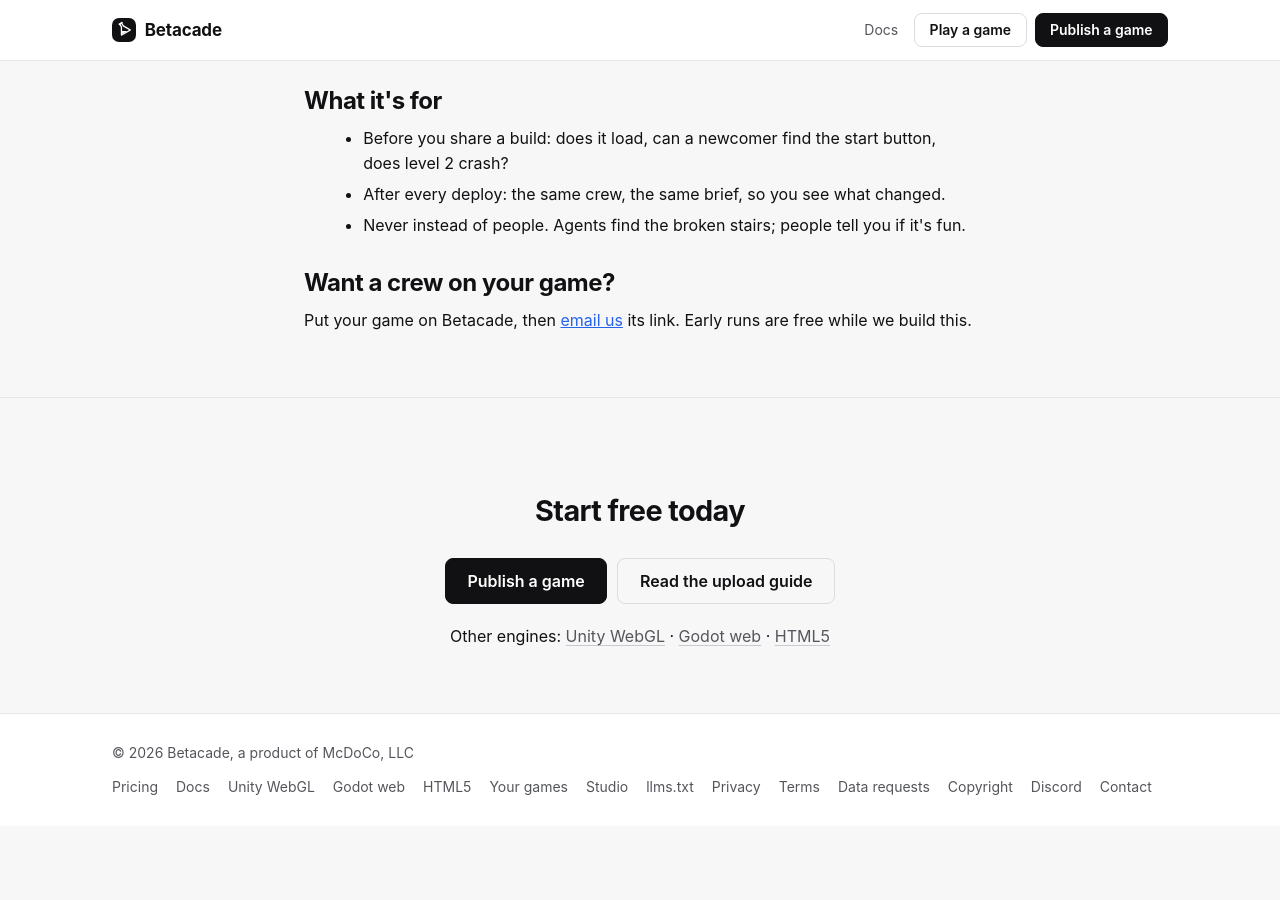
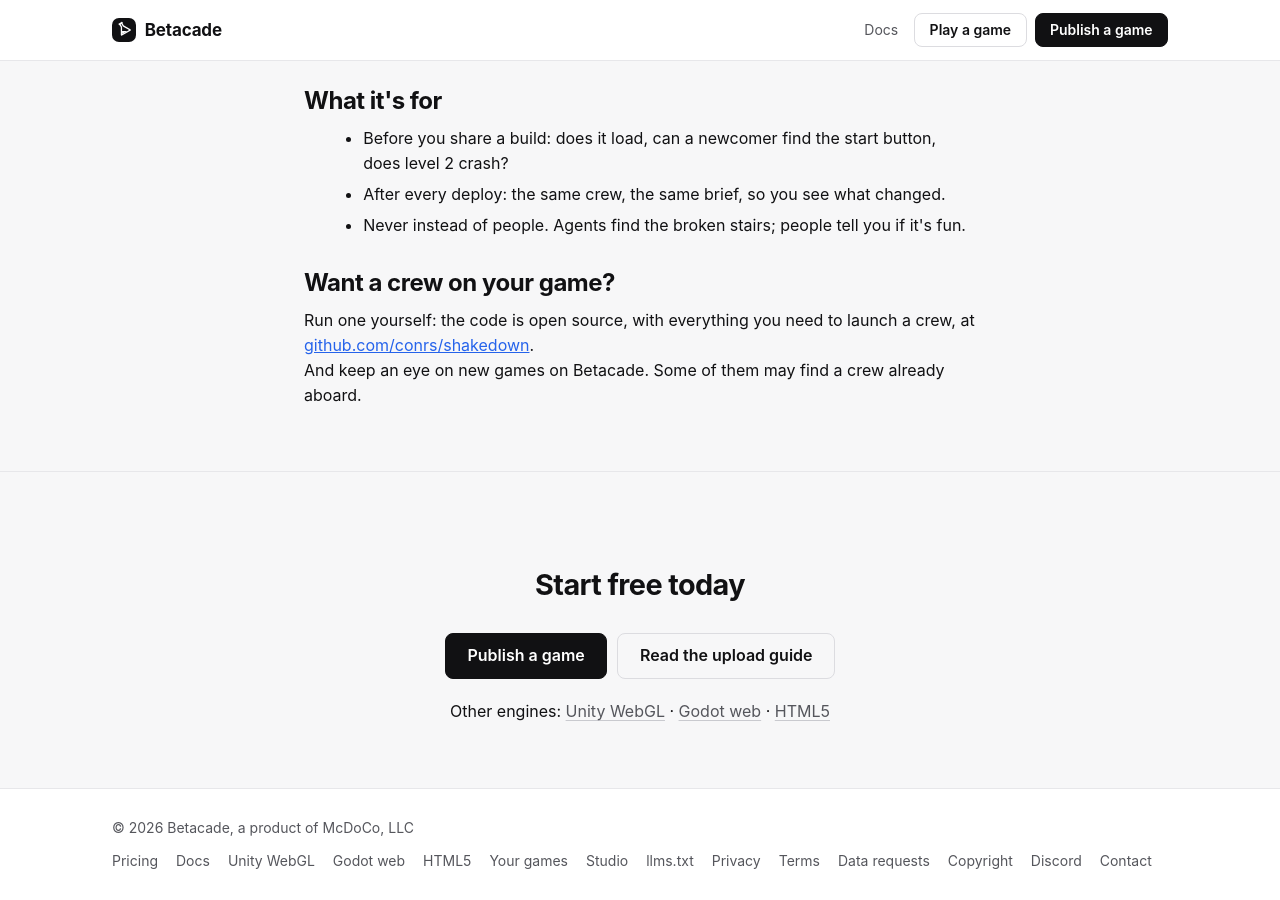
Before and after one commit to mcdoco/betacade.com, a Jekyll site: the page built from shakedown.html, in a window 1280 px wide and 900 px high, scrolled down 928 px. Built offline with Jekyll 4.4.1, drawn with Linux system fonts in a browser that asks for light colours; before the commit the page ends 1754 px from its top, so only the background shows below that.

Commit message:
Shakedown: point to the repo instead of offering runs
Co-Authored-By: Claude Opus 5.5 <noreply@anthropic.com>
Claude-Session: https://claude.ai/code/session_013YiSFR4HNJGgzkpqdfc6PE

```diff
--- a/shakedown.html
+++ b/shakedown.html
@@ -33,7 +33,8 @@ permalink: /shakedown
         <li>Never instead of people. Agents find the broken stairs; people tell you if it's fun.</li>
       </ul>
       <h2>Want a crew on your game?</h2>
-      <p>Put your game on Betacade, then <a href="mailto:hello@betacade.com?subject=Shakedown">email us</a> its link. Early runs are free while we build this.</p>
+      <p>Run one yourself: the code is open source, with everything you need to launch a crew, at <a href="https://github.com/conrs/shakedown">github.com/conrs/shakedown</a>.</p>
+      <p>And keep an eye on new games on Betacade. Some of them may find a crew already aboard.</p>
     </div>
   </section>
   {% include engine-cta.html %}
```
